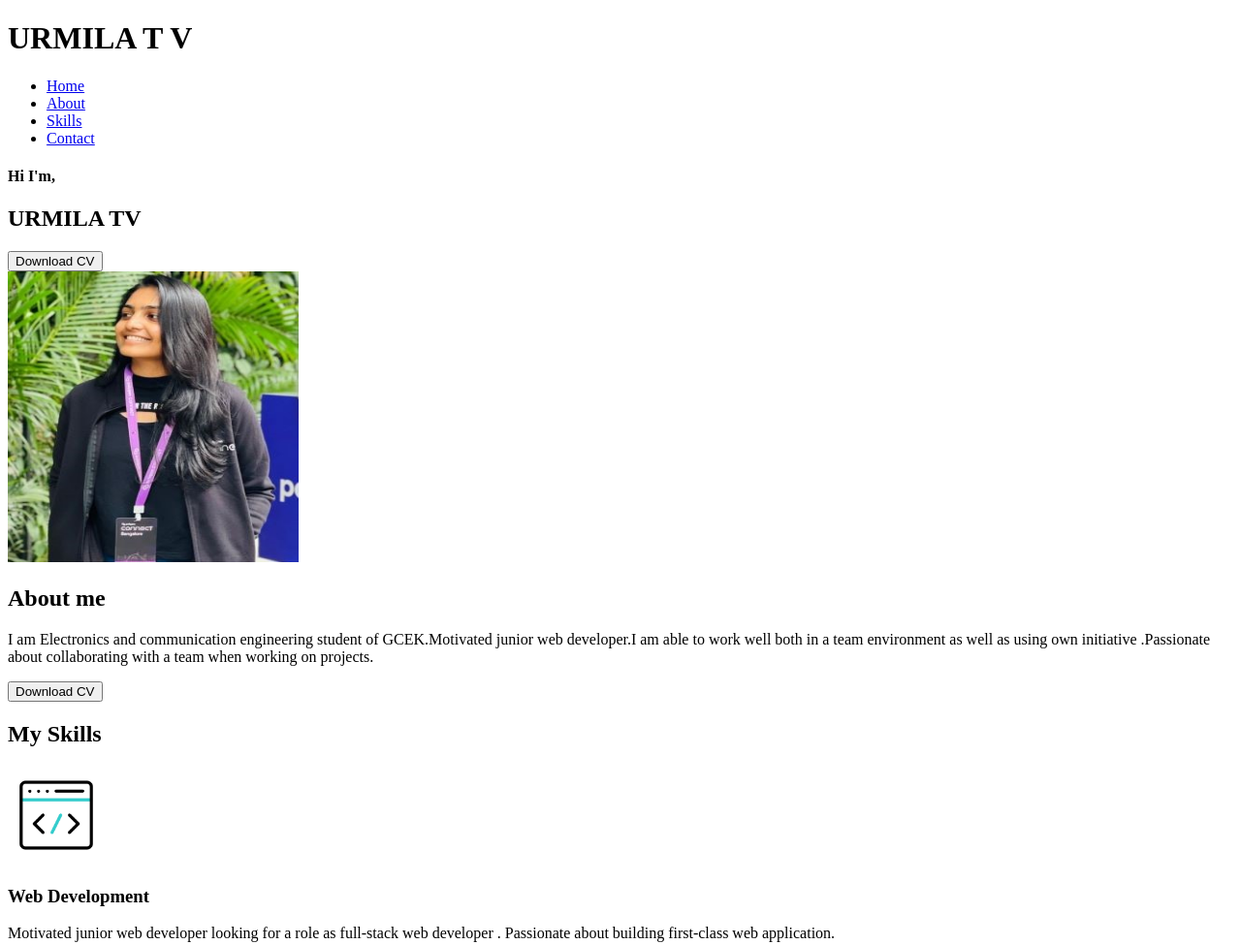
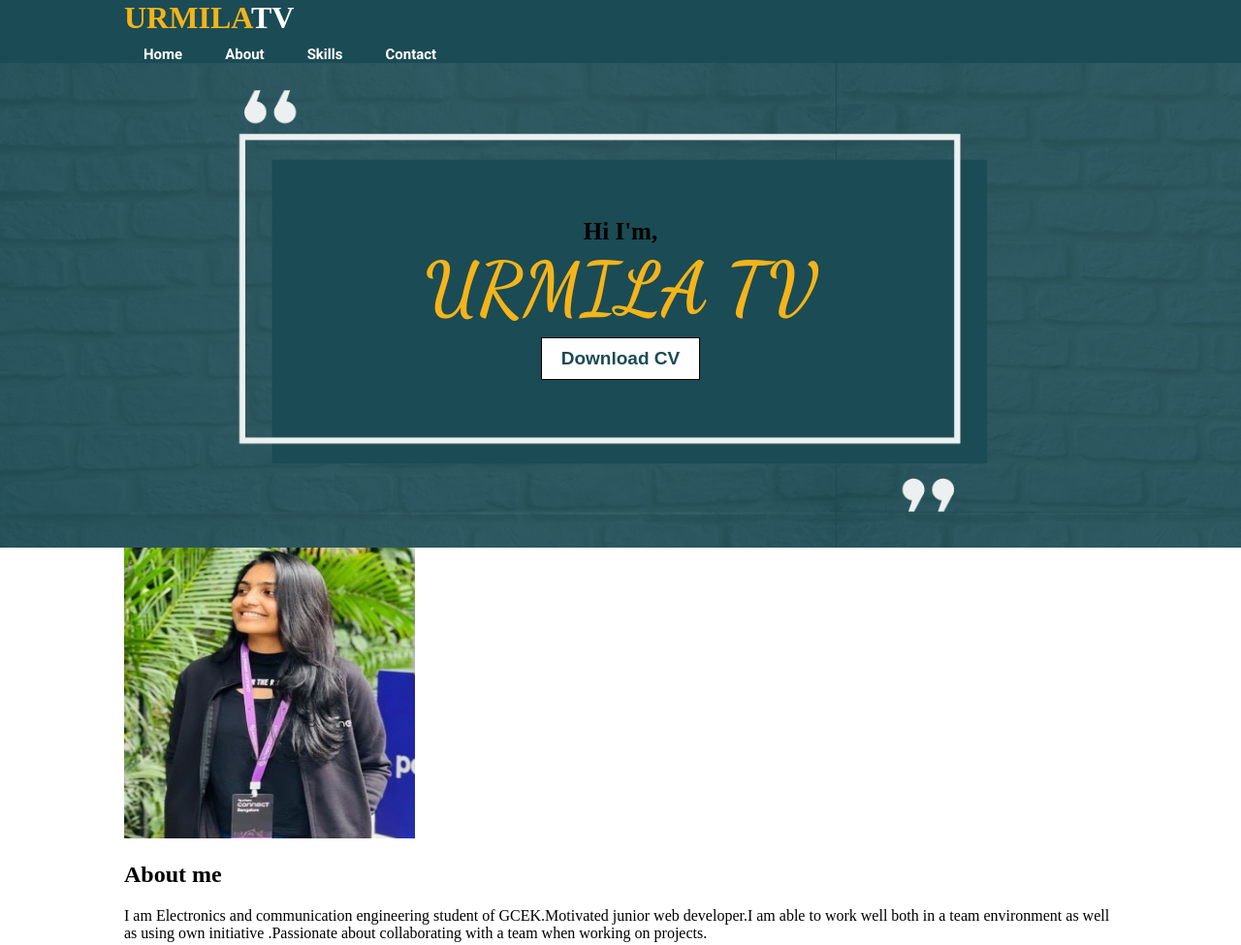
Before and after one commit to Urmila24/website, a plain HTML site: page index.html in a window 1280 px wide. Shown: the top 975 px of the page at 97% size. Drawn offline with Linux system fonts and the light colour scheme.

Commit message:
Add files via upload

```diff
--- a/index.html
+++ b/index.html
@@ -1,17 +1,22 @@
 <!DOCTYPE html>
 <html lang="en">
+
 <head>
     <meta charset="UTF-8">
     <meta http-equiv="X-UA-Compatible" content="IE=edge">
     <meta name="viewport" content="width=device-width, initial-scale=1.0">
     <title>URMILA TV</title>
-<link rel="icon" type="image/png" href="utv-letter-logo-design-black-background-creative-initials-concept-243745779.jpg">
+    <link rel="icon" type="image/png"
+    href="utv-letter-logo-design-black-background-creative-initials-concept-243745779.jpg">
+    <link rel="stylesheet" href="style.css">
 </head>
+
 <body>
     <!-- start of header section  -->
     <header>
-    <div>
-        <h1> URMILA T V</h1>
+        <div class ="container">
+            <div id="caption">
+            <h1><span class="logo-gold">URMILA</span>TV</h1>
             <nav>
                 <ul>
                     <li><a href="index.html"> Home</a></li>
@@ -25,7 +30,7 @@
     <!-- end of header section  -->
     <!-- hero section  -->
     <section id="Hero">
-    <div>
+        <div class ="container">
             <div>
                 <h4> Hi I'm,</h4>
                 <h1>URMILA TV</h1>
@@ -37,37 +42,44 @@
     <!-- end of hero section  -->
     <!-- start of about section  -->
     <section id="about">
-    <div>
+        <div class ="container">
             <div>
                 <img src="profile.jpg" alt=" profile.jpg" height="300px" width="300px">
             </div>
             <div>
                 <h1>About me</h1>
-            <p> I am Electronics and communication engineering student of GCEK.Motivated junior web developer.I am able to work well both in a team environment as well as using own initiative .Passionate about collaborating with a team when working on projects.</p> </div>
+                <p> I am Electronics and communication engineering student of GCEK.Motivated junior web developer.I am
+                    able to work well both in a team environment as well as using own initiative .Passionate about
+                    collaborating with a team when working on projects.</p>
+            </div>
             <button> Download CV</button>
         </div>
     </section>
     <!-- end of about section  -->
     <!-- skill section  -->
     <section id="skills">
-<div>
+        <div class ="container">
             <h2> My Skills</h2>
             <div>
                 <img src="html.gif" alt="webdevelopment image" height="100px" width="100px">
                 <h3> Web Development</h3>
-        <p> Motivated junior web developer looking for a role as full-stack web developer . Passionate about building first-class web application.
+                <p> Motivated junior web developer looking for a role as full-stack web developer . Passionate about
+                    building first-class web application.
                 </p>
 
             </div>
             <div>
                 <img src="design.gif" alt="designimage" height="100px" width="100px">
                 <h3> Design</h3>
-        <p> Skilled with Adobe Photoshop and Canva. Coachable and passionate about collaborating with a team when working on projects. '</p></div>
+                <p> Skilled with Adobe Photoshop and Canva. Coachable and passionate about collaborating with a team
+                    when working on projects. '</p>
+            </div>
         </div>
         <div>
             <img src="coding.gif" alt="codingimage" height="100px" width="100px">
             <h3> Coding</h3>
-        <p> Programming language knowledge in C programming and Python </p></div>
+            <p> Programming language knowledge in C programming and Python </p>
+        </div>
         </div>
         </div>
 
@@ -75,7 +87,7 @@
     <!-- end of skill section  -->
     <!-- contact section  -->
     <section id="forms">
-    <div>
+        <div class ="container">
             <h2>
                 Let's Connect
             </h2>
@@ -101,12 +113,13 @@
                     <input class="button" type="submit">
                 </div>
             </form>
-    </div> </section>
+        </div>
+    </section>
     <!-- end of contact section  -->
 
     <!-- footer section  -->
     <footer>
-    <div>
+        <div class ="container">
             <p>
                 Urmila TV &copy;2023|All Rights Reserved
             </p>
@@ -115,4 +128,5 @@
     <!-- end of footer section  -->
 
 </body>
+
 </html>
--- /dev/null
+++ b/style.css
@@ -0,0 +1,106 @@
+
+  @import url('https://fonts.googleapis.com/css2?family=Dancing+Script:wght@400;500;600;700&family=Roboto:wght@400;700;900&display=swap');
+
+body{
+    background-color:white;
+    padding:0%;
+    margin:0%;
+}
+
+.container{
+    width:80%;
+    margin:0 auto;
+    overflow:hidden;
+}
+
+/*Navbar*/
+header{
+    background-color:#1b4b54;
+    color:white;
+    padding:10%px 0;
+}
+header nav{
+    float:right;
+    margin-top:10px;
+
+}
+header ul{
+    margin: 0;
+    padding:0;
+}
+
+header li{
+    display:inline;
+    padding:0 20px;
+    font-weight:bold;
+    font-size:15px;
+
+font-family: 'Roboto', sans-serif;
+
+
+}
+header a{
+
+    color:white;
+    text-decoration:none;
+}
+
+header a:hover{
+    color:#F4B41A;
+}
+
+#caption{
+    float:left;
+
+}
+#caption h1{
+    margin:0;
+
+}
+header .logo-gold{
+    color:#F4B41A;
+}
+
+/* Hero section  */
+#Hero{
+    min-height:500px;
+    background-image: url(bg-img.png);
+    background-repeat:no-repeat;
+    background-position:center;
+    background-size:cover;
+}
+
+#Hero h4{
+    font-size:25px;
+    margin-top:160px;
+    margin-bottom:0px;
+    text-align:center;
+
+}
+#Hero h1{
+    font-size:75px;
+    margin-top:0;
+    margin-bottom:5px;
+    text-align:center;
+    color:#F4B41A;
+    font-family:'Dancing Script',cursive;
+
+}
+#Hero button{
+    font-size:19px;
+    background-color:white;
+    padding:10px 20px;
+    font-weight:bold;
+    border:1px solid black;
+    color:#1b4b54;
+    display:flex;
+    align-items:center;
+    margin:auto;
+
+}
+#Hero button:hover{
+    background-color:#1b4b54;
+    color:white;
+    border:1px solid #F4B41A;
+
+}
```
Also changed, not shown: bg-img.png (added). Lines whose indentation alone changed are shown as unchanged.
